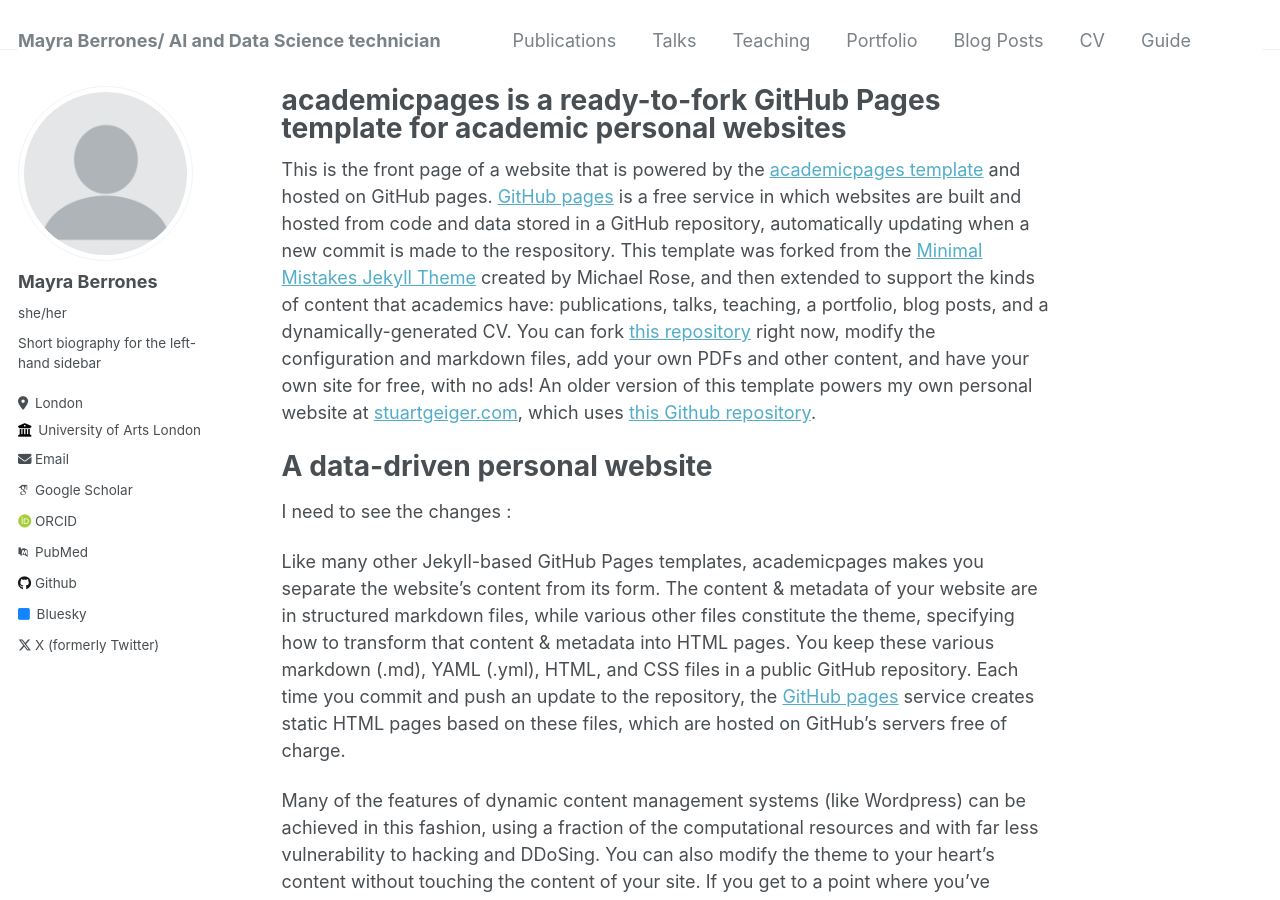
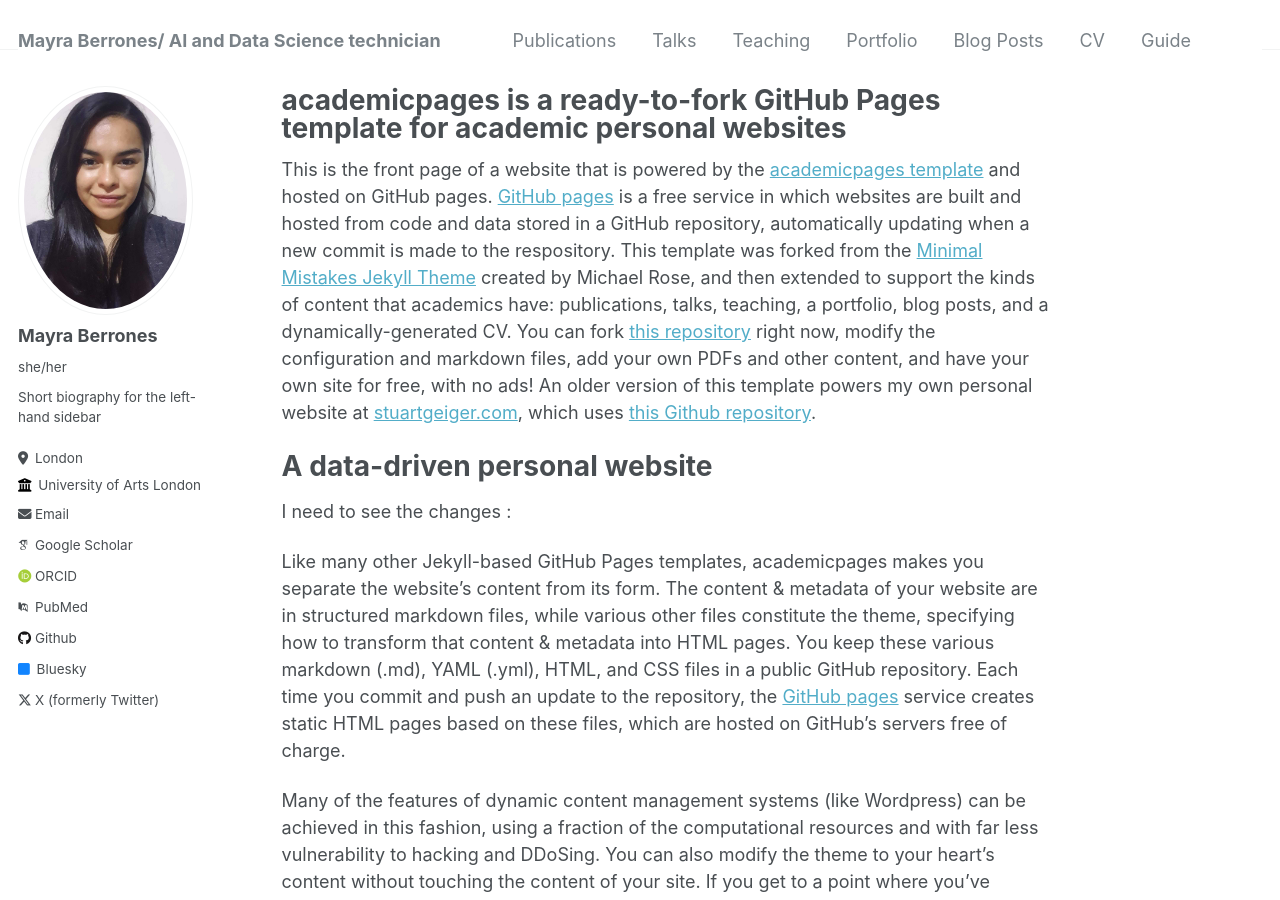
Before and after one commit to mayraberrones94/mayraberrones94.github.io, a Jekyll site: the page built from _pages/about.md, in a window 1280 px wide and 900 px high. Built offline with Jekyll 4.4.1, drawn with Linux system fonts in a browser that asks for light colours; some web fonts are replaced.

Commit message:
Update _config.yml

```diff
--- a/_config.yml
+++ b/_config.yml
@@ -21,7 +21,7 @@ repository               : "mayraberrones94/mayraberrones94.github.io"
 #               Additional customization can be done by editing /_includes/author-profile.html
 author:
   # Biographic information
-  avatar           : "profile.png"
+  avatar           : "profile_mine.jpeg"
   name             : "Mayra Berrones"
   pronouns         : "she/her"
   bio              : "Short biography for the left-hand sidebar"
```
